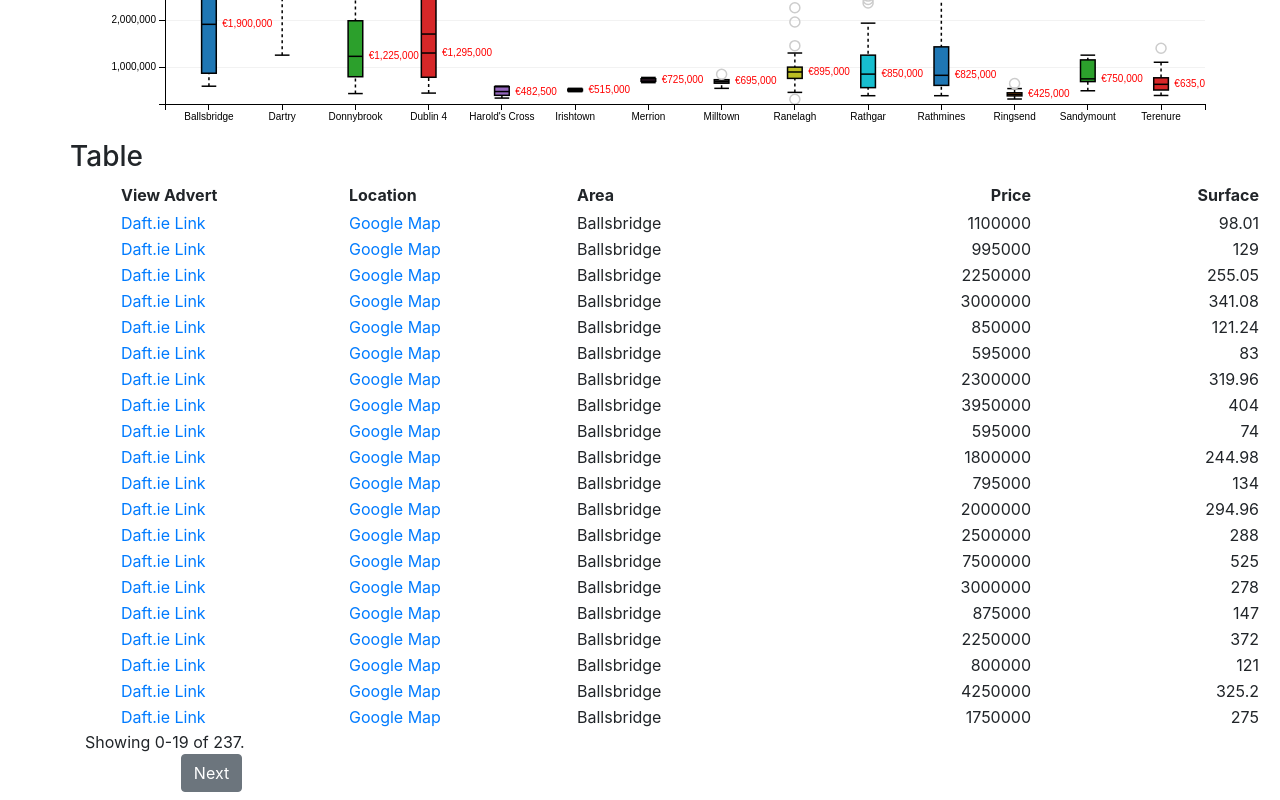
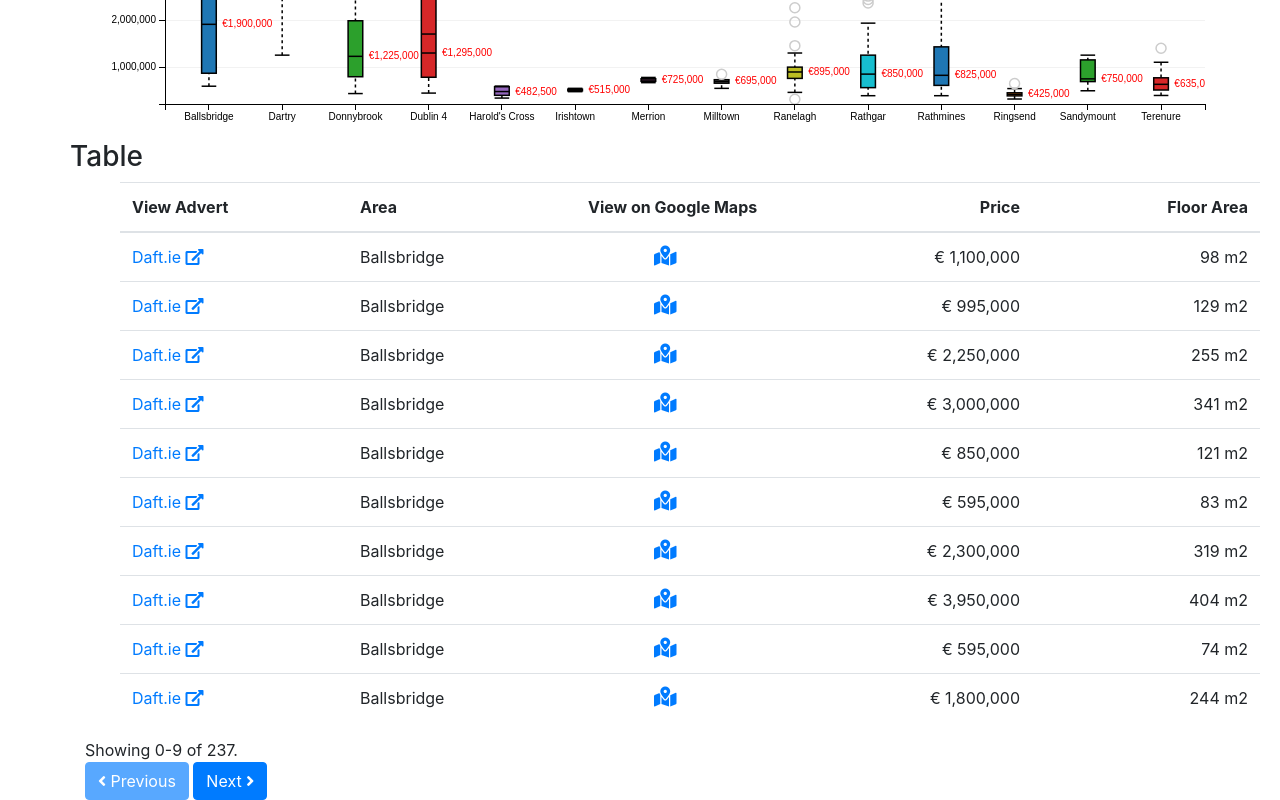
Before and after one commit to bglynch/property-dashboard, a plain HTML site: page index.html in a window 1280 px wide. Shown: the part 3217-4017 px from the top of the page. Drawn offline with nearby package versions, Linux system fonts and the light colour scheme; animation ran at ten frames a second; files whose address does not match are found by name.

Commit message:
table updated

```diff
--- a/index.html
+++ b/index.html
@@ -8,13 +8,13 @@
 
     <!-- Bootstrap CSS -->
     <link rel="stylesheet" href="static/css/bootstrap.min.css">
-    <link rel="stylesheet" href="https://use.fontawesome.com/releases/v5.1.1/css/all.css" integrity="sha384-O8whS3fhG2OnA5Kas0Y9l3cfpmYjapjI0E4theH4iuMD+pLhbf6JI0jIMfYcK3yZ" crossorigin="anonymous">
+    <link rel="stylesheet" href="https://use.fontawesome.com/releases/v5.1.1/css/all.css">
     <link rel="stylesheet" href="static/css/dc.min.css" type="text/css" />
     <link rel="stylesheet" href="static/css/custom.css" type="text/css" />
 
     <!-- jQuery first, then Popper.js, then Bootstrap JS -->
     <script type="text/javascript" src="static/js/jquery.min.js"></script>
-    <script src="https://cdnjs.cloudflare.com/ajax/libs/popper.js/1.12.9/umd/popper.min.js" integrity="sha384-ApNbgh9B+Y1QKtv3Rn7W3mgPxhU9K/ScQsAP7hUibX39j7fakFPskvXusvfa0b4Q" crossorigin="anonymous"></script>
+    <script src="https://cdnjs.cloudflare.com/ajax/libs/popper.js/1.12.9/umd/popper.min.js"></script>
     <script type="text/javascript" src="static/js/bootstrap.min.js"></script>
 
     <!-- d3.js first, then crossfilter.js, then dc.js, then queue.js, then graph.js -->
@@ -138,11 +138,14 @@
         <!--Table-->
         <div id="table" class="row" >
             <h3>Table</h3>
-            <table id="results-table" class="col-12"></table>
+            <table id="results-table" class="col-12 table"></table>
             <div class="col-lg-12" id="paging">
                 <article>Showing <span id="begin"></span>-<span id="end"></span> of <span id="size"></span>.</article>
-                <input id="previous" class="btn btn-secondary" type="Button" value="Previous" />
-                <input id="next" class="btn btn-secondary" type="button" value="Next" />
+                <!--<input  class="btn btn-secondary" type="button" value="Previous" />-->
+                <!--<input  class="btn btn-secondary" type="button" value="Next" /><i class="fas fa-arrow-circle-right"></i>-->
+
+                <button id="previous" type="button" class="btn btn-primary"><i class="fas fa-angle-left"></i> Previous</button>
+                <button id="next" type="button" class="btn btn-primary">Next <i class="fas fa-angle-right"></i></button>
 
 
             </div>
--- a/static/css/custom.css
+++ b/static/css/custom.css
@@ -119,3 +119,12 @@ text.box:nth-of-type(2) {
     visibility: visible;
     fill: red;
 }
+
+i.fas.fa-map-marked-alt {
+    font-size: 20px;
+    padding-left: 66px;
+}
+
+tr.dc-table-group {
+    display: none;
+}
--- a/static/js/graph.js
+++ b/static/js/graph.js
@@ -369,7 +369,7 @@ function show_bp_area_vs_price(ndx){
 
 //-- TABLE
 function show_table_of_properties(ndx){
-    const ITEMS_PER_PAGE = 20;
+    const ITEMS_PER_PAGE = 10;
     var offset = 0;
     var filteredTotal = ndx.groupAll();
     var previousFilteredTotalValue = filteredTotal.value();
@@ -385,14 +385,20 @@ function show_table_of_properties(ndx){
                     .columns([
                         {
                             label: "View Advert",
-                            format: function (d) {return `<a href="${d.url}" target="_blank">Daft.ie Link</a>`;}
+                            format: function (d) {return `<a href="${d.url}" target="_blank">Daft.ie  <i class="fas fa-external-link-alt"></i></a>`;}
+                        },
+                        "area",
+                        {
+                            label: "View on Google Maps",
+                            format: function(d) { return '<a href=\"http://maps.google.com/maps?z=11&t=m&q=loc:' + d.latitude + '+' + d.longitude +"\" target=\"_blank\"><i class='fas fa-map-marked-alt'></i></a>"}},
+                        {
+                            label: "Price",
+                            format: function (d) {return '€ '+ d.price.toLocaleString();}
                         },
                         {
-                            label: "Location",
-                            format: function(d) { return '<a href=\"http://maps.google.com/maps?z=11&t=m&q=loc:' + d.latitude + '+' + d.longitude +"\" target=\"_blank\">Google Map</a>"}},
-                        "area",
-                        "price",
-                        "surface",
+                            label: "Floor Area",
+                            format: function (d) {return Math.floor(d.surface)+' m2';}
+                        },
 
                     ]
                 );
```
